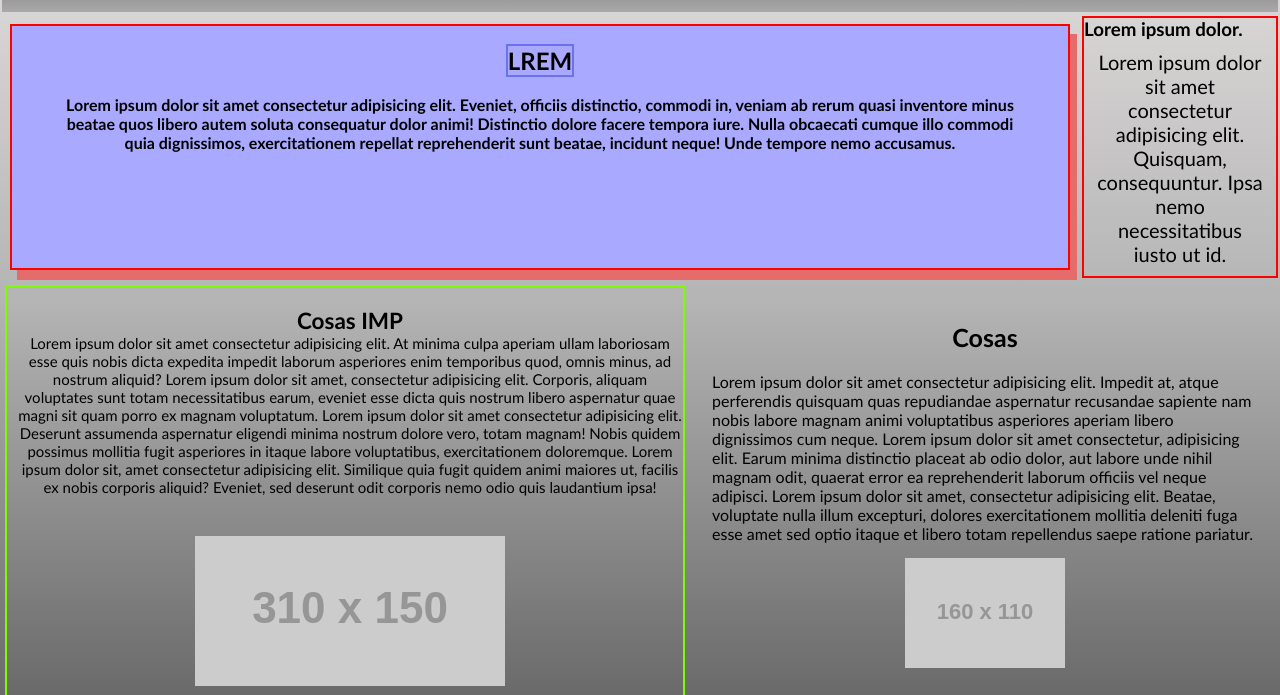
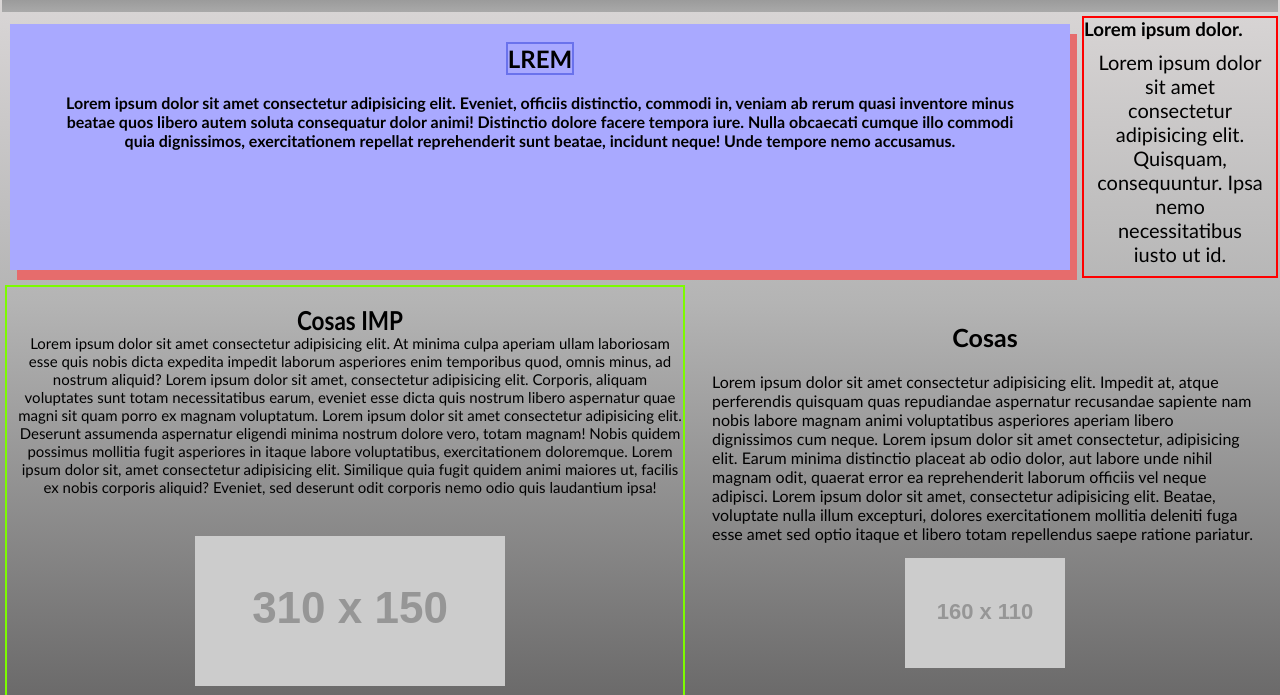
Before and after one commit to divoragu/coderhouse, a plain HTML site: page aboutme.html in a window 1280 px wide. Shown: the part 144-839 px from the top of the page. Drawn offline with Linux system fonts and the light colour scheme; placeholder pictures from the web are drawn by us.

Commit message:
rama nueva

```diff
--- a/main.css
+++ b/main.css
@@ -56,7 +56,7 @@ header{
 nav{
     grid-area: nav;
 }
-main{
+.main-body{
     border: 2px solid red;
     grid-area: main;
     display: grid;
@@ -70,17 +70,7 @@ main{
     align-items: center;
     padding: 20px;
 }
-.main1{
-    animation-name: main-rotate;
-    /* animation-iteration-count: infinite; */
-    animation-timing-function: ease;
-    animation-duration: 5s;
-}
-@keyframes main-rotate{
-    0%{transform: scale(.2);}
-    100%{transform: scale(1);}
 
-}
 section{
     grid-area: section;
     padding: 20px;
@@ -305,14 +295,15 @@ h6{
         height: 80px;
     }
     .main1{
-        display: inline;
+        grid-area: main;
+        display: inline-block;
         text-align: center;
-        margin: 10px;
+        padding: 20px;
         background-color: rgb(169, 169, 255);
         box-shadow: 7px 10px rgb(230, 108, 108);
     }
     .main1 h2{
-        margin-bottom: px;
+        margin-bottom: 20px;
         border: 2px double rgb(106, 114, 236);
         display: inline;
     }
@@ -335,9 +326,31 @@ h6{
 
 }
 .main1{
+    grid-area: main;
     display: inline;
     text-align: center;
     margin: 10px;
+}
+.main1{
+    animation-name: main-rotate;
+    /* animation-iteration-count: infinite; */
+    animation-timing-function: ease;
+    animation-duration: 5s;
+}
+@keyframes main-rotate{
+    0%{transform: scale(.2);}
+    100%{transform: scale(1);}
+}
+.art-grid1 h2{
+    animation-name: title-about;
+    animation-timing-function: ease;
+    animation-duration: 2s;
+    animation-iteration-count: infinite;
+
+}
+@keyframes title-about {
+    100%{transform: scale(1, 1.2);}
+
 }
 .art-grid1{
     display: block;
@@ -359,7 +372,18 @@ h6{
     justify-content: center;
     align-items: flex-end;
     margin-top: 40px;
+    animation-name: img-primera;
+    animation-timing-function: ease;
+    animation-iteration-count: infinite;
+    animation-duration: s;
 }
+/* @keyframes img-primera {
+    0%{transform:skew(10deg);}
+    33%{transform: skew(-10deg);}
+    66%{transform: skew(10deg);}
+    99%{transform: skew(-10deg);}
+
+} */
 .img-primera2{
     display: flex;
     justify-content: center;
```
Also changed, not shown: contact.html (added, +12 -0 lines), helpme.html (added, +12 -0 lines), ubication.html (added, +12 -0 lines).
